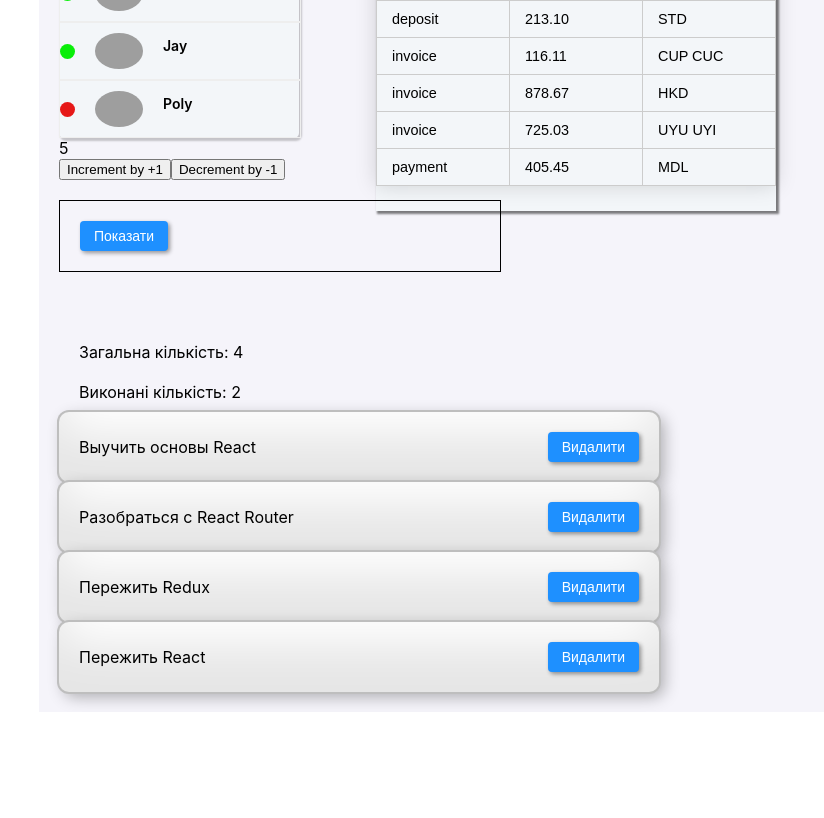
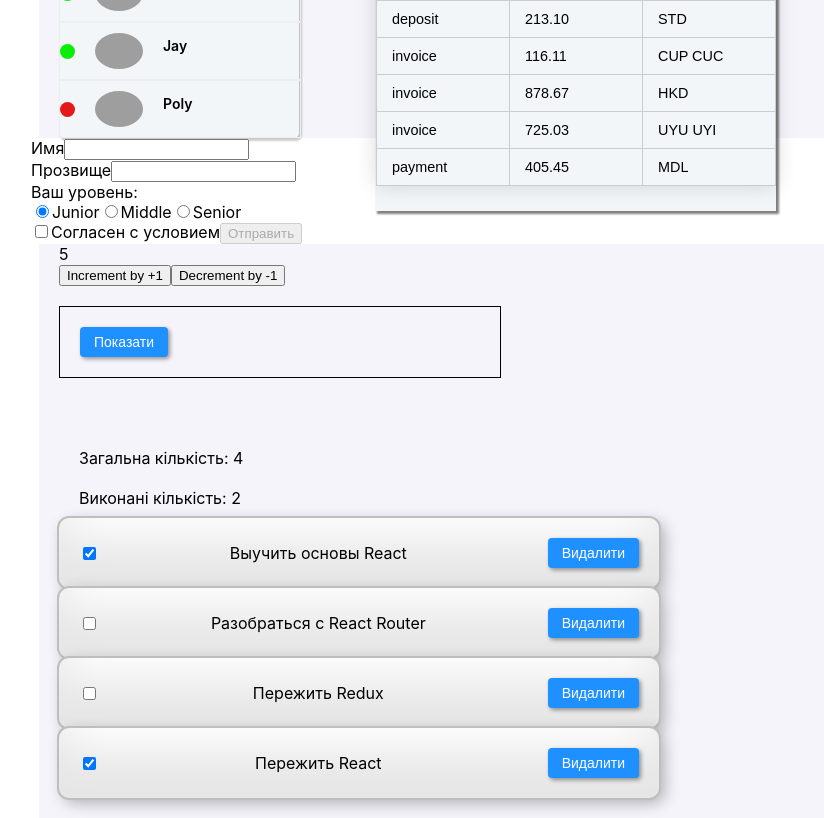
Before and after one commit to NazarKr/goit-react-hw-01-components, a React (Create React App) app: page / in a window 1280 px wide. Shown: the part 620-1438 px from the top of the page, without its empty margins (97-921 px from the left). Before the commit the page ends 1332 px from the top, so only its background shows below. Built offline with nearby package versions, Linux system fonts and the light colour scheme; grey boxes are pictures that could not be loaded.

Commit message:
add form

```diff
--- a/package.json
+++ b/package.json
@@ -13,6 +13,7 @@
     "react-dom": "^18.1.0",
     "react-icons": "^4.7.1",
     "react-scripts": "5.0.1",
+    "shortid": "^2.2.16",
     "styled-components": "^5.3.6",
     "styled-system": "^5.1.5",
     "web-vitals": "^2.1.3"
--- a/src/components/App.jsx
+++ b/src/components/App.jsx
@@ -10,6 +10,7 @@ import { TransactionHistory } from './transactionHistory/transactionHistory';
 import Counter from './Counter/counter';
 import Dropdown from './Dropdown/dropdown';
 import TodoList from './Todo/todolist';
+import Form from './Forms/formName';
 
 export const App = () => {
   return (
@@ -26,6 +27,7 @@ export const App = () => {
       <FriendList friends={friend} />
       <TransactionHistory items={transactions} />
 
+      <Form />
       <Counter />
       <Dropdown />
       <TodoList />
--- /dev/null
+++ b/src/components/Forms/formName.jsx
@@ -0,0 +1,117 @@
+import React, { Component } from 'react';
+import shortid from 'shortid';
+
+class Form extends Component {
+  state = {
+    name: '',
+    tag: '',
+    experience: 'junior',
+    licence: false,
+  };
+
+  nameInputId = shortid.generate();
+  tagInputId = shortid.generate();
+
+  handleChange = e => {
+    const { name, value } = e.currentTarget;
+
+    this.setState({ [name]: value });
+  };
+
+  handleSubmit = e => {
+    e.preventDefault();
+
+    this.props.onSubmit(this.state);
+
+    this.reset();
+  };
+
+  handleLicenceChange = e => {
+    console.log(e.currentTarget.checked);
+
+    this.setState({ licence: e.currentTarget.checked });
+  };
+
+  reset = () => {
+    this.setState({ name: '', tag: '' });
+  };
+
+  render() {
+    return (
+      <form onSubmit={this.handleSubmit}>
+        <label htmlFor={this.nameInputId}>
+          Имя
+          <input
+            type="text"
+            name="name"
+            value={this.state.name}
+            onChange={this.handleChange}
+            id={this.nameInputId}
+          />
+        </label>
+        <br />
+        <label htmlFor={this.tagInputId}>
+          Прозвище
+          <input
+            type="text"
+            name="tag"
+            value={this.state.tag}
+            onChange={this.handleChange}
+            id={this.tagInputId}
+          />
+        </label>
+
+        <p>Ваш уровень:</p>
+        <label>
+          <input
+            type="radio"
+            name="experience"
+            value="junior"
+            onChange={this.handleChange}
+            checked={this.state.experience === 'junior'}
+          />
+          Junior
+        </label>
+
+        <label>
+          <input
+            type="radio"
+            name="experience"
+            value="middle"
+            onChange={this.handleChange}
+            checked={this.state.experience === 'middle'}
+          />
+          Middle
+        </label>
+        <label>
+          <input
+            type="radio"
+            name="experience"
+            value="senior"
+            onChange={this.handleChange}
+            checked={this.state.experience === 'senior'}
+          />
+          Senior
+        </label>
+
+        <br />
+
+        <label>
+          <input
+            type="checkbox"
+            name="licence"
+            checked={this.state.licence}
+            onChange={this.handleLicenceChange}
+          />
+          Согласен с условием
+        </label>
+
+        <button type="submit" disabled={!this.state.licence}>
+          Отправить
+        </button>
+      </form>
+    );
+  }
+}
+
+export default Form;
--- /dev/null
+++ b/src/components/Forms/formName.module.css
@@ -0,0 +1,91 @@
+.group {
+ position: relative;
+}
+
+.input {
+ font-size: 16px;
+ padding: 10px 10px 10px 5px;
+ display: block;
+ width: 200px;
+ border: none;
+ border-bottom: 1px solid #515151;
+ background: transparent;
+}
+
+.input:focus {
+ outline: none;
+}
+
+label {
+ color: #999;
+ font-size: 18px;
+ font-weight: normal;
+ position: absolute;
+ pointer-events: none;
+ left: 5px;
+ top: 10px;
+ transition: 0.2s ease all;
+ -moz-transition: 0.2s ease all;
+ -webkit-transition: 0.2s ease all;
+}
+
+.input:focus ~ label, .input:valid ~ label {
+ top: -20px;
+ font-size: 14px;
+ color: #5264AE;
+}
+
+.bar {
+ position: relative;
+ display: block;
+ width: 200px;
+}
+
+.bar:before, .bar:after {
+ content: '';
+ height: 2px;
+ width: 0;
+ bottom: 1px;
+ position: absolute;
+ background: #5264AE;
+ transition: 0.2s ease all;
+ -moz-transition: 0.2s ease all;
+ -webkit-transition: 0.2s ease all;
+}
+
+.bar:before {
+ left: 50%;
+}
+
+.bar:after {
+ right: 50%;
+}
+
+.input:focus ~ .bar:before, .input:focus ~ .bar:after {
+ width: 50%;
+}
+
+.highlight {
+ position: absolute;
+ height: 60%;
+ width: 100px;
+ top: 25%;
+ left: 0;
+ pointer-events: none;
+ opacity: 0.5;
+}
+
+.input:focus ~ .highlight {
+ animation: inputHighlighter 0.3s ease;
+}
+
+@keyframes inputHighlighter {
+ from {
+  background: #5264AE;
+ }
+
+ to {
+  width: 0;
+  background: transparent;
+ }
+}
--- a/src/components/Todo/todolist.jsx
+++ b/src/components/Todo/todolist.jsx
@@ -16,9 +16,14 @@ class TodoList extends Component {
     }));
   };
 
+  toggleCompleted = todoId => {
+    this.setState(({ todos }) => ({
+      todos: todos.map(todo => todo.id ===todoId ? {...todo, competed: !todo.completed} : todo,)
+    }))
+  }
+
   render() {
     const { todos } = this.state;
-
     const totalTodo = todos.length;
     const completeTodo = todos.reduce(
       (acc, todo) => (todo.completed ? acc + 1 : acc),
@@ -36,7 +41,11 @@ class TodoList extends Component {
         <TodoListDiv>
           <TodoListTotalP>Загальна кількість: {totalTodo} </TodoListTotalP>
           <TodoListTotalP>Виконані кількість: {completeTodo} </TodoListTotalP>
-          <TodoListItem todos={todos} onDeleteTodo={this.deleteTodo} />
+          <TodoListItem
+            todos={todos}
+            onDeleteTodo={this.deleteTodo}
+            onToggleCompleted={this.toggleCompleted}
+          />
         </TodoListDiv>
       </Box>
     );
--- a/src/components/Todo/todolistiem.jsx
+++ b/src/components/Todo/todolistiem.jsx
@@ -6,12 +6,27 @@ import {
   TodoListButton,
 } from './todolist.styled';
 
-const TodoListItem = ({ todos, onDeleteTodo }) => (
+const TodoListItem = ({ todos, onDeleteTodo, onToggleCompleted }) => (
   <TodoListUl>
-    {todos.map(({ id, text }) => (
-      <TodoListLi key={id}>
+    {todos.map(({ id, text, completed }) => (
+      <TodoListLi
+        key={id}
+
+        // className
+      >
+        <input
+          type="checkbox"
+          // className="TodoList__checkbox"
+          checked={completed}
+          onChange={() => onToggleCompleted(id)}
+        />
         <TodoListP>{text}</TodoListP>
-        <TodoListButton onClick={() => onDeleteTodo(id)}>Видалити</TodoListButton>
+        <TodoListButton
+          type="button"
+          onClick={() => onDeleteTodo(id)}
+        >
+          Видалити
+        </TodoListButton>
       </TodoListLi>
     ))}
   </TodoListUl>
```
Also changed, not shown: src/components/Todo/todolist.styled.jsx (+0 -42 lines), 1 other file (tests, documents, lock files or other folders).
